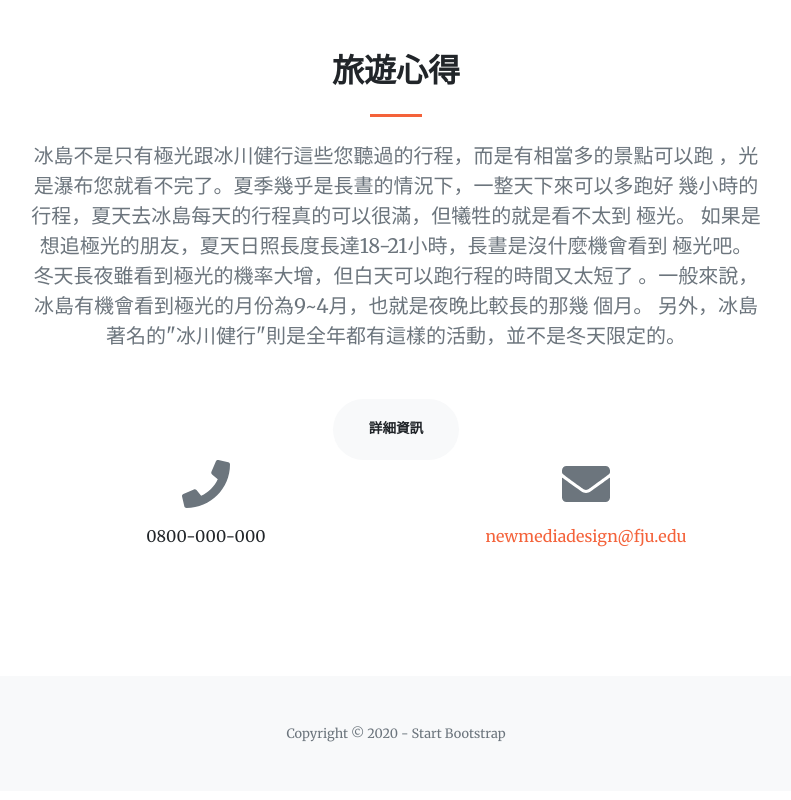
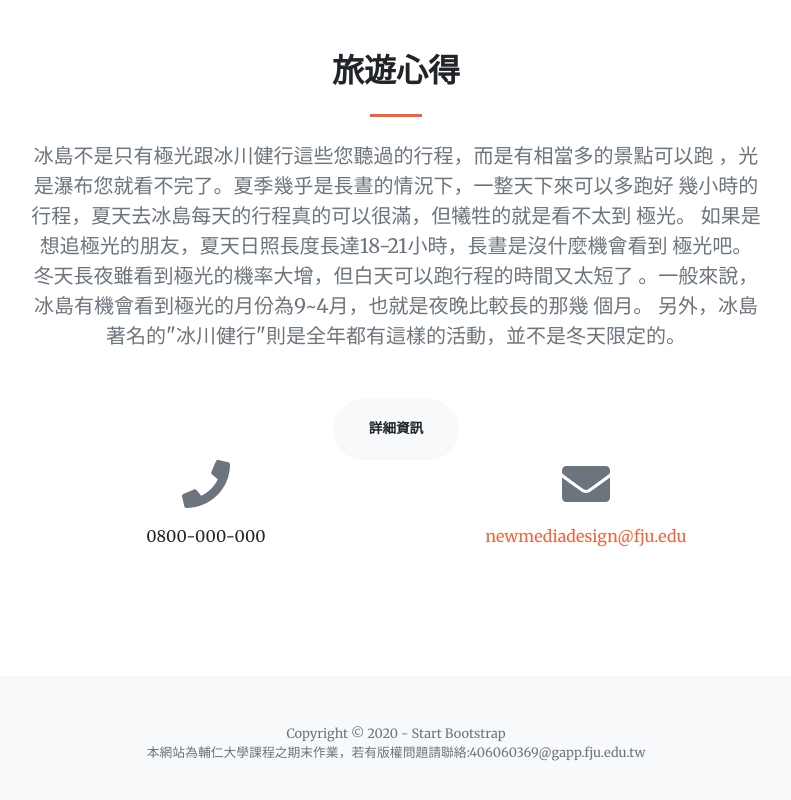
Before and after one commit to henry888wang/Iceland, a plain HTML site: page index.html in a window 1280 px wide. Shown: the part 3536-4336 px from the top of the page, without its empty margins (244-1035 px from the left). Drawn offline with nearby package versions, Linux system fonts and the light colour scheme.

Commit message:
Add files via upload

```diff
--- a/index.html
+++ b/index.html
@@ -222,7 +222,9 @@
           </div>
         <!-- Footer-->
         <footer class="bg-light py-5">
-            <div class="container"><div class="small text-center text-muted">Copyright © 2020 - Start Bootstrap</div></div>
+            <div class="container"><div class="small text-center text-muted">Copyright © 2020 - Start Bootstrap</div>
+            <div class="small text-center text-muted">本網站為輔仁大學課程之期末作業，若有版權問題請聯絡:406060369@gapp.fju.edu.tw</div>
+        </div>
         </footer>
         <!-- Bootstrap core JS-->
         <script src="https://cdnjs.cloudflare.com/ajax/libs/jquery/3.5.1/jquery.min.js"></script>
```
